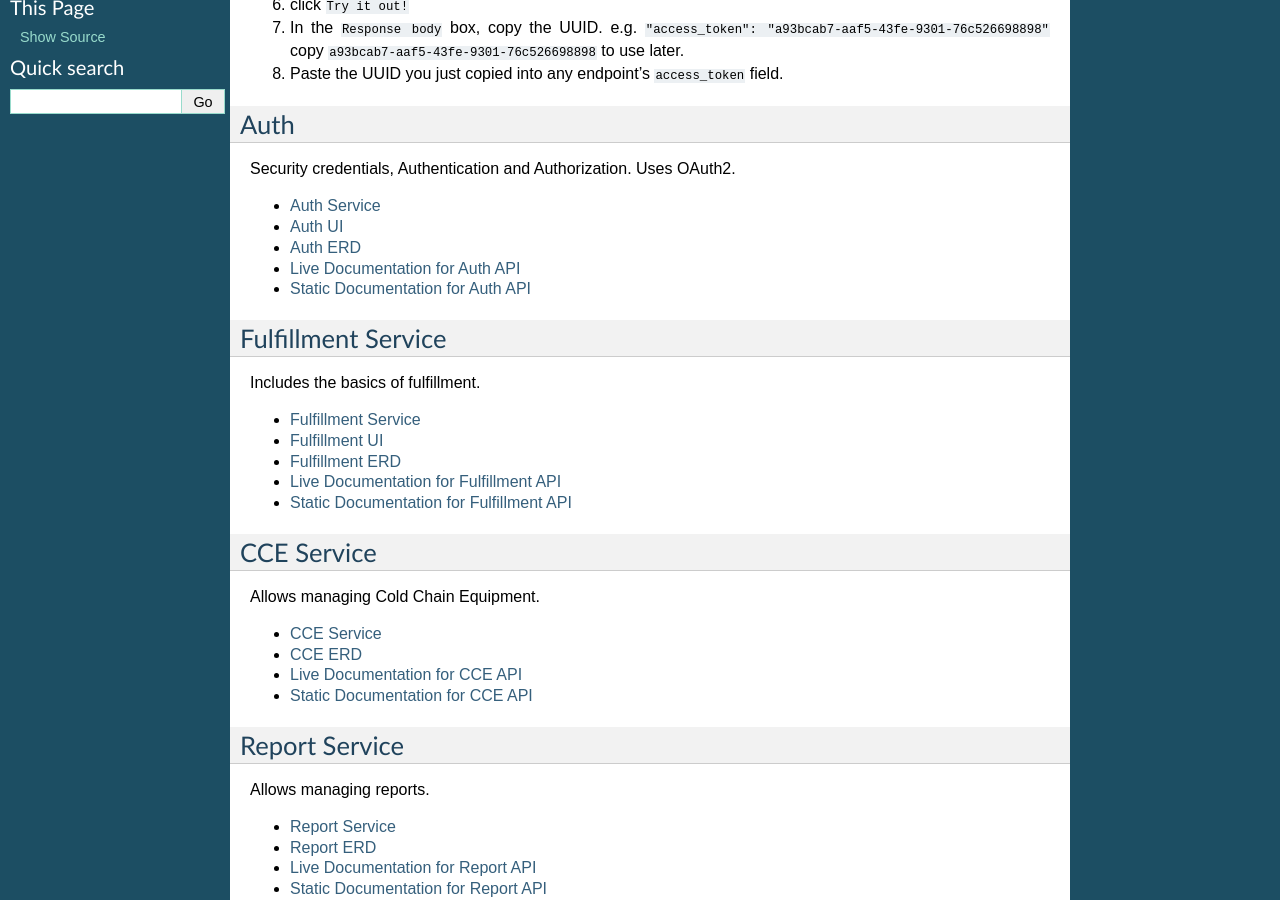
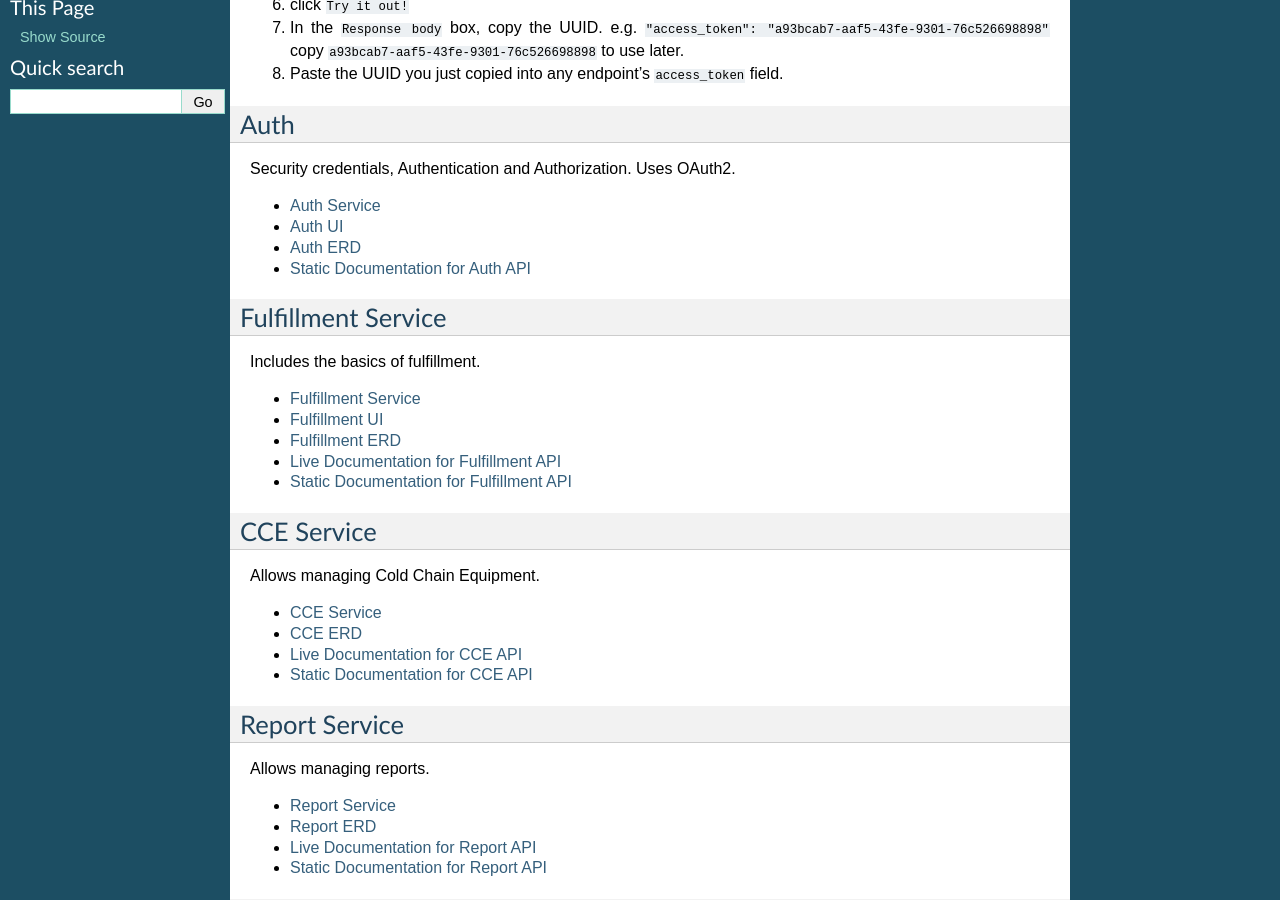
Before and after one commit to OpenLMIS/openlmis-ref-distro, a Sphinx documentation site: the page built from docs/source/components/index.rst, in a window 1280 px wide and 900 px high, scrolled down 435 px. Built offline with Sphinx 7.4.7, drawn with Linux system fonts in a browser that asks for light colours; pages that are not in the unit, such as notebooks, are missing from menus.

Commit message:
bump auth component docs for release

```diff
--- a/docs/source/components/erd-auth.rst
+++ b/docs/source/components/erd-auth.rst
@@ -4,5 +4,4 @@
 
 ERD schema of Auth service:
 
-* `Live ERD <http://ci.openlmis.org/erd-auth/>`_
-* `Zip ERD <http://build.openlmis.org/job/OpenLMIS-auth-erd-generation/lastSuccessfulBuild/artifact/erd-auth.zip>`_
+* `Zip ERD <http://build.openlmis.org/job/OpenLMIS-auth-erd-generation/239/artifact/erd-auth.zip>`_
--- a/docs/source/components/index.rst
+++ b/docs/source/components/index.rst
@@ -32,8 +32,7 @@
 - `Auth Service <authService.html>`_
 - `Auth UI <authUI.html>`_
 - `Auth ERD <erd-auth.html>`_
-- `Live Documentation for Auth API <http://test.openlmis.org/auth/docs/#/default>`_
-- `Static Documentation for Auth API <http://build.openlmis.org/job/OpenLMIS-auth-service/lastSuccessfulBuild/artifact/build/resources/main/api-definition.html>`_
+- `Static Documentation for Auth API <http://build.openlmis.org/job/OpenLMIS-auth-service/275/artifact/build/resources/main/api-definition.html>`_
 
 *******************
 Fulfillment Service
```
